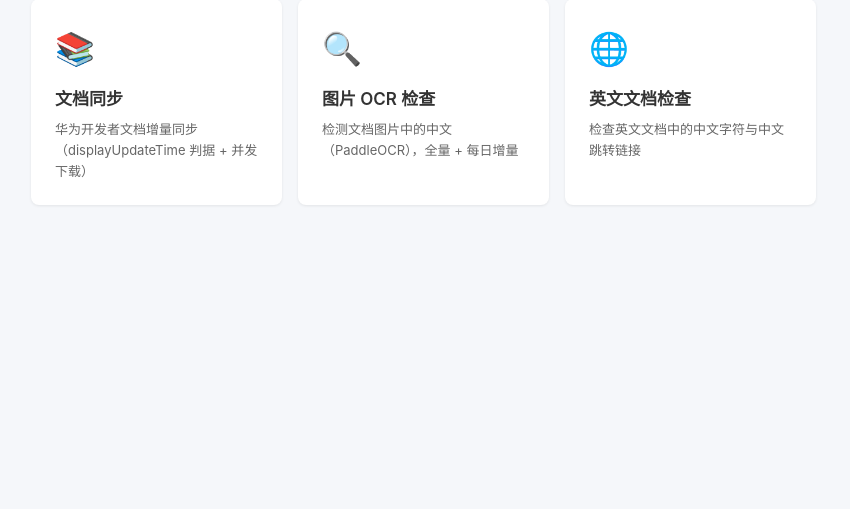
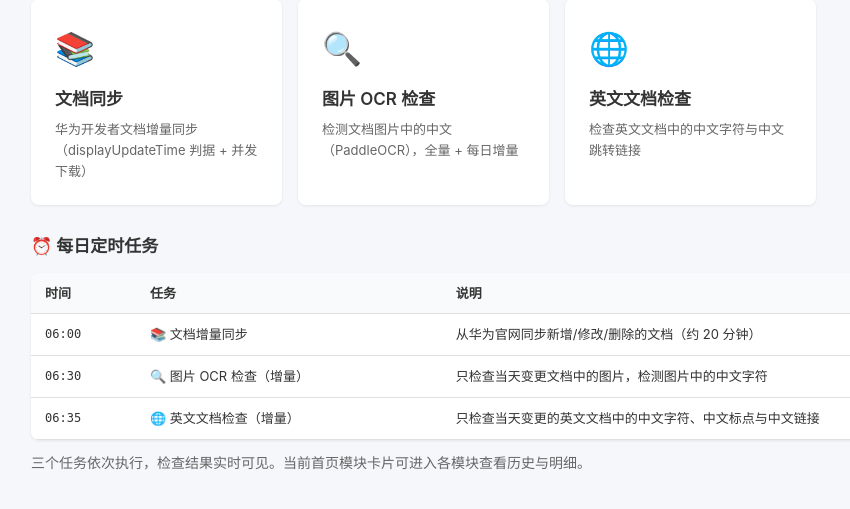
Before and after one commit to YouniQiao/homs_docs_check, a Flask app: page / in a window 1280 px wide. Shown: the part 163-672 px from the top of the page, without its empty margins (83-933 px from the left). Run offline with Flask 3, Linux system fonts and the light colour scheme; some libraries are stand-ins or nearby versions.

Commit message:
首页新增每日定时任务说明

```diff
--- a/web/templates/base.html
+++ b/web/templates/base.html
@@ -110,6 +110,8 @@
         .pg-btn:hover { background: var(--primary); color: #fff;
                         border-color: var(--primary); text-decoration: none; }
         .pg-info { font-size: 13px; color: var(--muted); }
+        .sched { margin-top: 28px; }
+        .sched h2 { font-size: 17px; margin-bottom: 12px; }
         .ocr-text { font-family: "SF Mono", "Consolas", monospace; font-size: 12px;
                     white-space: pre-wrap; word-break: break-all;
                     display: inline-block; max-width: 560px; }
--- a/web/templates/home.html
+++ b/web/templates/home.html
@@ -12,4 +12,31 @@
     </a>
     {% endfor %}
 </div>
+
+<div class="sched">
+    <h2>⏰ 每日定时任务</h2>
+    <table>
+        <thead>
+            <tr><th>时间</th><th>任务</th><th>说明</th></tr>
+        </thead>
+        <tbody>
+            <tr>
+                <td class="mono">06:00</td>
+                <td>📚 文档增量同步</td>
+                <td>从华为官网同步新增/修改/删除的文档（约 20 分钟）</td>
+            </tr>
+            <tr>
+                <td class="mono">06:30</td>
+                <td>🔍 图片 OCR 检查（增量）</td>
+                <td>只检查当天变更文档中的图片，检测图片中的中文字符</td>
+            </tr>
+            <tr>
+                <td class="mono">06:35</td>
+                <td>🌐 英文文档检查（增量）</td>
+                <td>只检查当天变更的英文文档中的中文字符、中文标点与中文链接</td>
+            </tr>
+        </tbody>
+    </table>
+    <p class="subtitle" style="margin-top:12px;">三个任务依次执行，检查结果实时可见。当前首页模块卡片可进入各模块查看历史与明细。</p>
+</div>
 {% endblock %}
```
